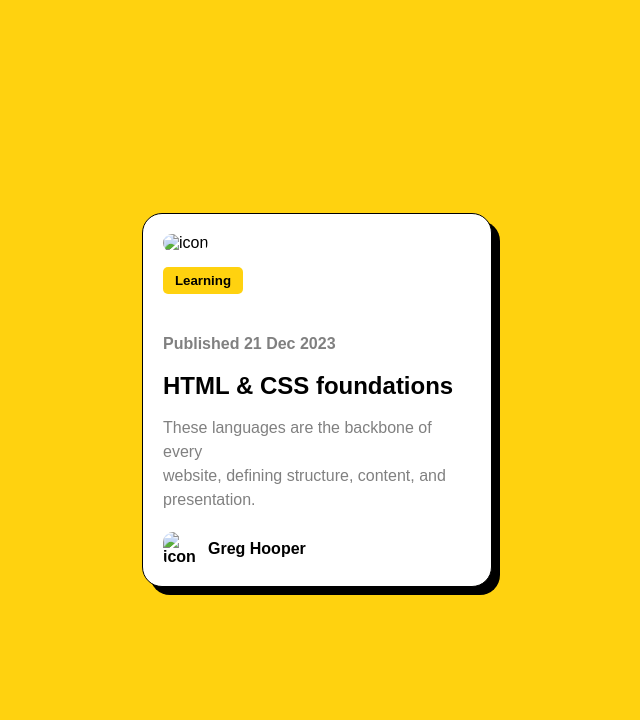
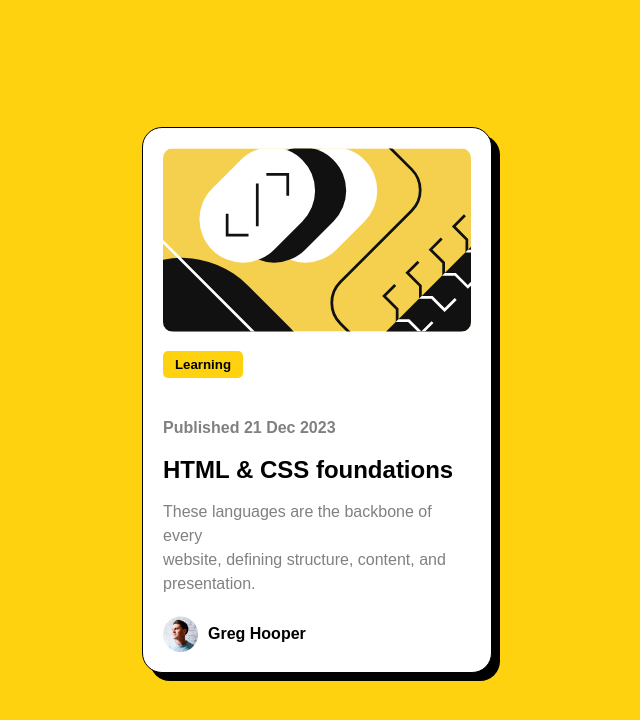
Before and after one commit to oyewumikhalid-byte/blog-preview-card, a plain HTML site: page first project.html in a window 1280 px wide. Shown: the whole page, without its empty margins (323-963 px from the left). Drawn offline with Linux system fonts and the light colour scheme.

Commit message:
Fix image source paths in first project.html
Updated image source paths to remove './assets/' prefix.

```diff
--- a/first project.html
+++ b/first project.html
@@ -70,7 +70,7 @@
 <div class="box-page">
 
 <!-- FIX: forward slashes -->
-<img src="./assets/images/illustration-article.svg" alt="icon">
+<img src="./illustration-article.svg" alt="icon">
 
 <div class="content">
 <div class="text">
@@ -91,7 +91,7 @@
 
 <div class="icon">
 <!-- FIX: forward slashes -->
-<img src="./assets/images/image-avatar.webp" alt="icon">
+<img src="./image-avatar.webp" alt="icon">
 Greg Hooper
 </div>
 
```
